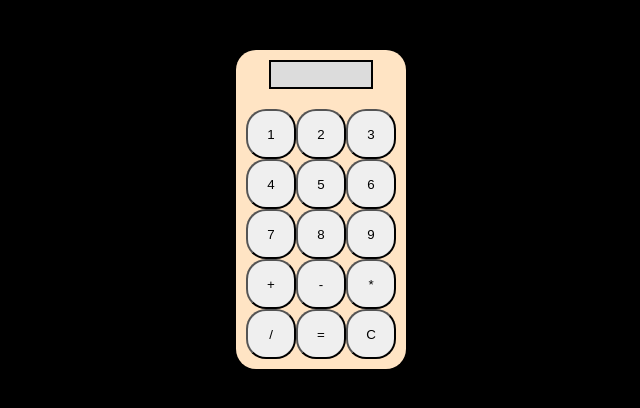
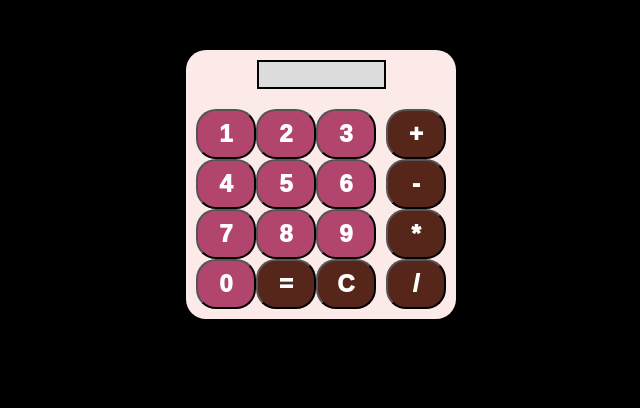
Before and after one commit to Francois-T9/Calculator, a plain HTML site: page index.html in a window 1280 px wide. Shown: the whole page, without its empty margins (319-959 px from the left). Drawn offline with Linux system fonts and the light colour scheme.

Commit message:
Added more CSS, calc now handles multipley step calculation but with the need of clicking "=" between each step

```diff
--- a/index.html
+++ b/index.html
@@ -11,7 +11,10 @@
     <div class="container">
         <div class="display"></div>
 
-        <div class="buttons">
+        <div class="bottom">
+            <div class="left">
+
+
                     <button class="myBtn">1</button>
                     <button class="myBtn">2</button>
                     <button class="myBtn">3</button>
@@ -21,6 +24,15 @@
                     <button class="myBtn">7</button>
                     <button class="myBtn">8</button>
                     <button class="myBtn">9</button>
+                    <button class="myBtn">0</button>
+
+                    <button class="evalBtn">=</button>
+                    <button class="clearBtn">C</button>
+
+
+                </div>
+
+                <div class="right">
 
                     <button class="myBtn">+</button>
                     <button class="myBtn">-</button>
@@ -28,11 +40,19 @@
                     <button class="myBtn">/</button>
 
 
-        <div class="btnAction">
-            <button class="evalBtn">=</button>
-            <button class="clearBtn">C</button>
 
                     </div>
+                </div>
+            </div>
+
+
+
+
+        </div>
+
+
+
+
 
         </div>
 
--- a/script.js
+++ b/script.js
@@ -12,7 +12,13 @@ function multiply(a,b) {
 }
 
 function divide(a,b) {
+    if(b===0) {
+        displayCopy('div by 0');
+    }
+    else {
         return(a/b);
+    }
+
 }
 
 function operate(a,b,operator) {
@@ -26,7 +32,12 @@ function operate(a,b,operator) {
         return(multiply(a,b))
     }
     else if(operator=="/") {
+        if(b===0) {
+            return('divide by 0')
+        }
+        else {
         return(divide(a,b))
+        }
     }
     else {
         alert("enter a valid operator")
@@ -86,14 +97,23 @@ document.querySelectorAll("button").forEach(button=> {
 
         }
         else if(this.textContent=="=") {
+            if(screenValue=='') {
+
+
+            }
+            else {
                 // console.log(displayValue.textContent);
                 a=separateStr(displayValue.textContent)[0];
                 b=separateStr(displayValue.textContent)[1];
 
                 operator=separateStr(displayValue.textContent)[2];
                 let resu=operate(parseInt(a),parseInt(b),operator);
-            console.log(resu);
+                // console.log(resu);
                 displayCopy(resu);
+                screenValue=resu;
+            }
+
+
 
         }
         else {
--- a/styles.css
+++ b/styles.css
@@ -10,19 +10,48 @@ body {
 
     display: flex;
     flex-direction: column;
-    width: 150px;
+    width: 250px;
     height: 50%;
     align-items: center;
     justify-content: center;
-    background-color: bisque;
+    background-color: #FBEAE7;
     flex-wrap: wrap;
     border-radius: 20px;
     padding: 10px;
+
 }
 
-.container .buttons, .btnAction {
+.container .bottom {
+    display: flex;
+    gap: 10px;
+
+}
+
+
+.container .bottom .left,
+.container .bottom .right  {
+    /* justify-content: center;
+    align-items: center; */
     display: flex;
     flex-wrap: wrap;
+
+}
+
+.container .bottom .left>* {
+    flex: 0 0 33.3333%;
+
+  }
+  .container .bottom .right>* {
+    flex: 0 0 100%;
+
+  }
+
+
+
+
+
+.myBtn {
+    background-color: #B2456E ;
 }
 
 
@@ -30,16 +59,28 @@ body {
     width: 50px;
     height: 50px;
     border-radius: 20px;
+    color: white;
+    font-weight: 1000;
+    font-size: 24px;
 
+}
+
+
+
+.evalBtn, .clearBtn, .right button {
+    background-color: #552619;
 }
 
 .container .display {
     display: flex;
-    width: 100px;
+    width: 50%;
     height: 25px;
     background-color: gainsboro;
     margin-bottom: 20px;
     border: 2px solid black;
     justify-content: center;
     align-items: center;
+    color: #B2456E;
+    font-weight: 1000;
+    font-size: 24px;
 }
```
Lines whose indentation alone changed are shown as unchanged.
